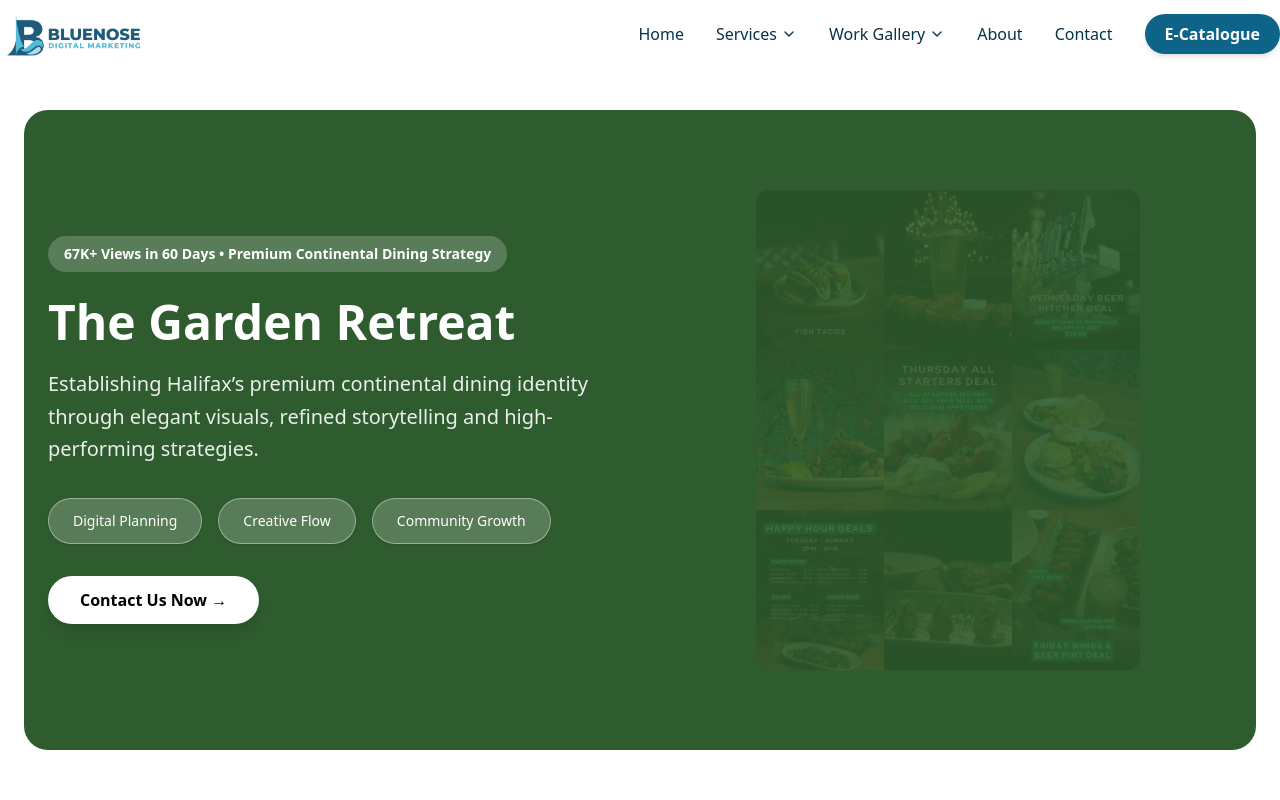
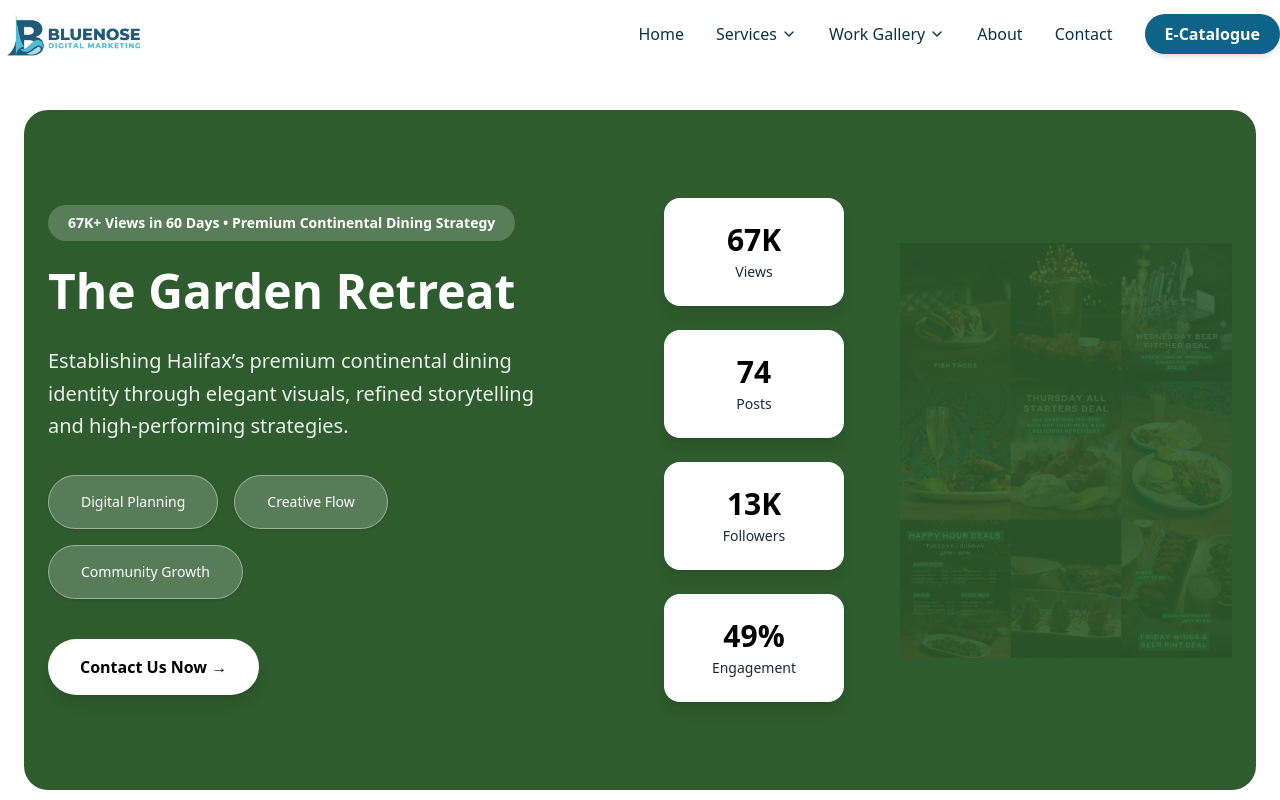
Before and after one commit to gunjanjindal-tech/BlueNose-Digital, a React (Vite) app: page /work/the-garden-retreat in a window 1280 px wide. Shown: the top 800 px of the page. Built offline with nearby package versions, Linux system fonts and the light colour scheme.

Commit message:
Fixed Client Page

```diff
--- a/index.html
+++ b/index.html
@@ -3,6 +3,11 @@
   <head>
     <meta charset="UTF-8" />
     <meta name="viewport" content="width=device-width, initial-scale=1.0" />
+
+    <!-- FAVICON (Browser tab + Google Search) -->
+<link rel="icon" href="/favicon.ico">
+    <link rel="icon" type="image/png" sizes="48x48" href="/favicon.png" />
+
     <title>Bluenose Marketing | Digital Marketing Agency in Halifax</title>
   </head>
   <body>
--- a/src/components/HomeClientGallery.jsx
+++ b/src/components/HomeClientGallery.jsx
@@ -145,7 +145,7 @@
 
 
   return (
-    <section className="pb-20 pt-10 px-6 ">
+    <section className="pb-20 pt-6 px-6 ">
 
        <p className="text-[#0E6388] font-semibold tracking-wide mb-2 text-center">
       → Client Results
@@ -335,7 +335,7 @@
             transition={{ duration: 0.6 }}
 
           >
-            <img src={data.grid} className="w-full h-40 sm:h-68 md:h-120 object-contain rounded-2xl" />
+            <img src={data.grid} className="w-full h-68 sm:h-68 md:h-120 object-contain rounded-2xl" />
           </motion.div>
         )}
       </AnimatePresence>
--- a/src/index.css
+++ b/src/index.css
@@ -12,6 +12,7 @@
   0% { transform: translateX(-50%); }
   100% { transform: translateX(0); }
 }
+
 
 .animate-slideX {
   animation: slideX 22s linear infinite;
@@ -101,3 +102,7 @@
 .animate-scrollX {
   animation: scrollX 22s linear infinite;
 }
+
+.wmain{
+  width: 1800px !important;
+}
--- a/src/pages/Home.jsx
+++ b/src/pages/Home.jsx
@@ -892,14 +892,14 @@
           className="
             min-w-[85%] sm:min-w-[70%] md:min-w-0
             snap-center
-            rounded-3xl p-10
+            rounded-3xl p-6
             bg-white/10 backdrop-blur-xl
             shadow-[0_12px_35px_rgba(0,0,0,0.10)]
             border border-white/20
             text-white flex flex-col justify-between
             hover:shadow-[0_20px_45px_rgba(0,0,0,0.18)]
-            hover:-translate-y-2 transition-all duration-300
-            min-h-[400px]
+            hover:-translate-y-1 transition-all duration-300
+            min-h-[350px]
           "
           style={{ background: "rgb(14, 99, 136)" }}
         >
--- a/src/pages/work/Hearthstone.jsx
+++ b/src/pages/work/Hearthstone.jsx
@@ -5,7 +5,6 @@
 import BlueSidebar from "../../components/BlueSidebar";
 import { AnimatePresence, motion } from "framer-motion";
 import { Helmet } from "react-helmet-async";
-
 
 import {
   TrendingUp,
@@ -49,9 +48,11 @@
   }, []);
 
   // Scroll detection for sidebar
+
   useEffect(() => {
   document.title = "Hearthstone Case Study | Bluenose Digital Marketing";
 }, []);
+
   useEffect(() => {
     const obsList = [];
     sections.forEach((sec) => {
@@ -164,7 +165,6 @@
           </aside>
         </div>
 
-
         {/* RIGHT CONTENT */}
         <div className="space-y-16 max-w-4xl w-full mx-auto">
 
@@ -262,14 +262,15 @@
             </div>
           </section>
 
-          {/* ================= OTHER CASE STUDIES ================= */}
-          <section id="case-studies" className="mt-16">
-            <h2 className="text-center text-3xl md:text-4xl font-extrabold text-[#063349] mb-10">
+          {/* ================= CASE STUDIES ================= */}
+                   <section id="case-studies" className="mt-16 max-w-4xl mx-auto">
+                     <h2 className="text-4xl font-extrabold text-[#063349] text-center mb-10">
                        Explore Our Other Client <span className="text-[#0E6388]">Case Studies</span>
                      </h2>
 
-            <div className="grid md:grid-cols-2 gap-10 text-center">
+                     <div className="grid grid-cols-1 md:grid-cols-2 gap-8">
 
+                       {/* 1 — Triveeni Events */}
                        <CaseCard
                          background="#F7FBCF"
                          logo="/client/logo-2.png"
@@ -278,11 +279,14 @@
                          stats={[
                            ["1.3M+", "Total Views"],
                            ["439K+", "Accounts Reached"],
+                           ["89%", "Organic Reach"],
+                           ["130%", "Growth Rate"],
                          ]}
                          link="/work/triveeni-events"
                          dark={false}
                        />
 
+                       {/* 2 — Beaver */}
                        <CaseCard
                          background="#FB8C00"
                          logo="/client/logo-5.png"
@@ -291,11 +295,14 @@
                          stats={[
                            ["79K+", "Total Views"],
                            ["48K+", "Accounts"],
+                           ["439", "Interactions"],
+                           ["39%", "Engagement"],
                          ]}
                          link="/work/beaver-bank-station"
                          dark={true}
                        />
 
+                       {/* 3 — Hearthstone */}
                        <CaseCard
                          background="#142758"
                          logo="/client/logo-6.png"
@@ -304,11 +311,14 @@
                          stats={[
                            ["1.6K+", "Total Views"],
                            ["78%", "Engagement"],
+                           ["94.6%", "ER Rate"],
+                           ["53", "Accounts"],
                          ]}
                          link="/work/hearthstone"
                          dark={true}
                        />
 
+                       {/* 4 — Pita Nutso */}
                        <CaseCard
                          background="#FDF1D9"
                          logo="/client/logo-3.png"
@@ -317,6 +327,8 @@
                          stats={[
                            ["36.1K", "Total Views"],
                            ["52", "Comment Shares"],
+                           ["276", "Interactions"],
+                           ["66%", "Engagement"],
                          ]}
                          link="/work/pita-nutso"
                          dark={false}
--- a/src/pages/work/TheGardenRetreat.jsx
+++ b/src/pages/work/TheGardenRetreat.jsx
@@ -1,11 +1,10 @@
 // src/pages/work/TheGardenRetreat.jsx
-import React, { useEffect, useState } from "react";
+import React, { useEffect, useState, useRef } from "react";
 import { Link } from "react-router-dom";
 import BlueSidebar from "../../components/BlueSidebar";
 import Counter from "../../components/Counter";
 import { motion, AnimatePresence } from "framer-motion";
 import { Helmet } from "react-helmet-async";
-
 
 // ICONS
 import {
@@ -23,6 +22,43 @@
   analytics: <BarChart3 className="w-full h-full" />,
   audience: <Users className="w-full h-full" />,
 };
+
+function HeroCounter({ value, suffix = "", duration = 3000 }) {
+  const [count, setCount] = useState(0);
+  const startTime = useRef(null);
+  const frame = useRef(null);
+
+  useEffect(() => {
+    function animate(timestamp) {
+      if (!startTime.current) startTime.current = timestamp;
+
+      const progress = Math.min(
+        (timestamp - startTime.current) / duration,
+        1
+      );
+
+      const current = Math.floor(progress * value);
+      setCount(current);
+
+      if (progress < 1) {
+        frame.current = requestAnimationFrame(animate);
+      } else {
+        setCount(value); // 🔒 stop exactly at final value
+      }
+    }
+
+    frame.current = requestAnimationFrame(animate);
+    return () => cancelAnimationFrame(frame.current);
+  }, [value, duration]);
+
+  return (
+    <>
+      {count}
+      {suffix}
+    </>
+  );
+}
+
 
 export default function TheGardenRetreat() {
   const sections = [
@@ -43,6 +79,8 @@
     return () => clearInterval(i);
   }, []);
 
+
+
   // ScrollSpy
   useEffect(() => {
     const observers = [];
@@ -62,6 +100,10 @@
     return () => observers.forEach((o) => o.disconnect());
   }, []);
 
+
+
+
+
   return (
     <div className="bg-white text-[#063349] font-inter px-6 pt-[110px] pb-20">
   <Helmet>
@@ -69,14 +111,14 @@
       </Helmet>
 
       {/* ================= HERO (Beaver Style) ================= */}
-      <section
-        className="min-h-[80vh] w-full flex items-center bg-[#2e5c2e] text-white rounded-3xl px-6 py-10 md:py-20 mb-20"
-      >
-        <div className="max-w-7xl mx-auto grid md:grid-cols-2 gap-12 items-center">
+<section className="min-h-[80vh] md:min-h-[70vh] w-full flex items-center bg-[#2e5c2e] text-white rounded-3xl px-4 sm:px-6 py-10 mb-20">
+  <div className="w-full md:max-w-7xl mx-auto grid grid-cols-1 md:grid-cols-2 gap-12 items-center">
 
-          {/* LEFT */}
-          <div className="flex flex-col justify-center items-center md:items-start text-center md:text-left">
-            <div className="inline-block bg-white/20 px-4 py-2 rounded-full text-sm font-semibold mb-5">
+
+    {/* ================= LEFT ================= */}
+    <div className="flex flex-col justify-center items-center md:items-start text-center md:text-left mr-12">
+     <div className="inline-block bg-white/20 px-5 py-2 rounded-full text-sm font-semibold mb-5 ">
+
         67K+ Views in 60 Days • Premium Continental Dining Strategy
       </div>
 
@@ -84,9 +126,9 @@
         The Garden <span className="text-white">Retreat</span>
       </h1>
 
-            <p className="text-xl mt-4 text-white/90 leading-relaxed max-w-xl">
-              Establishing Halifax’s premium continental dining identity through elegant visuals,
-              refined storytelling and high-performing strategies.
+      <p className="text-xl mt-6 text-white/90 leading-relaxed max-w-xl">
+        Establishing Halifax’s premium continental dining identity through
+        elegant visuals, refined storytelling and high-performing strategies.
       </p>
 
       {/* TAGS */}
@@ -94,7 +136,7 @@
         {["Digital Planning", "Creative Flow", "Community Growth"].map((t, i) => (
           <div
             key={i}
-                  className="bg-white/20 px-6 py-3 rounded-full border border-white/40 text-white text-sm shadow"
+            className="bg-white/20 px-8 py-4 rounded-full border border-white/40 text-white text-sm shadow"
           >
             {t}
           </div>
@@ -102,14 +144,40 @@
       </div>
 
       <Link to="/contact">
-              <button className="mt-8 px-8 py-3 bg-white text-black font-semibold rounded-full shadow-lg">
+        <button className="mt-10 px-8 py-4 bg-white text-black font-semibold rounded-full shadow-lg">
           Contact Us Now →
         </button>
       </Link>
     </div>
 
-          {/* RIGHT — Logo / Grid switch (Beaver Style) */}
-          <div className="flex justify-center w-full max-w-[400px] h-[260px] sm:h-[330px] md:h-[480px] mx-auto">
+    {/* ================= RIGHT ================= */}
+    <div className="w-full flex justify-center">
+      <div className="flex flex-col lg:flex-row items-center gap-10 lg:gap-14">
+
+        {/* COUNTERS — DESKTOP ONLY */}
+        <div className="hidden lg:flex flex-col gap-6">
+          {[
+            { value: 67, suffix: "K", label: "Views" },
+            { value: 74, suffix: "", label: "Posts" },
+            { value: 13, suffix: "K", label: "Followers" },
+            { value: 49, suffix: "%", label: "Engagement" },
+          ].map((item, i) => (
+            <div
+              key={i}
+              className="bg-white text-black rounded-2xl px-6 py-6 w-[180px] shadow-lg text-center"
+            >
+              <div className="text-3xl font-extrabold">
+                <HeroCounter value={item.value} suffix={item.suffix} />
+              </div>
+              <div className="text-sm mt-1 text-gray-800 font-medium">
+                {item.label}
+              </div>
+            </div>
+          ))}
+        </div>
+
+        {/* IMAGE / LOGO */}
+        <div className="flex justify-center items-center w-full max-w-[800px] h-[300px] sm:h-[420px] lg:h-[600px]">
           <AnimatePresence mode="wait">
             {!showGrid ? (
               <motion.div
@@ -118,9 +186,13 @@
                 animate={{ opacity: 1, scale: 1 }}
                 exit={{ opacity: 0 }}
                 transition={{ duration: 0.6 }}
-                  className="flex justify-center items-center w-full"
+                className="flex justify-center items-center w-full h-full"
               >
-                  <img src="/client/logo-8.png" className="h-80 sm:h-88" />
+                <img
+                  src="/client/logo-8.png"
+                  className="h-64 sm:h-72 lg:h-80 object-contain"
+                  alt="Client Logo"
+                />
               </motion.div>
             ) : (
               <motion.div
@@ -129,17 +201,25 @@
                 animate={{ opacity: 1 }}
                 exit={{ opacity: 0 }}
                 transition={{ duration: 0.6 }}
+                className="flex justify-center items-center w-full h-full"
               >
                 <img
                   src="/client-grid/graden-retreat-grid.jpg"
-                    className="w-full h-full object-contain rounded-xl"
+                  className="rounded-xl object-contain w-full h-full"
+                  style={{ maxWidth: "800px", maxHeight: "600px" }}
+                  alt="Garden Retreat Grid"
                 />
               </motion.div>
             )}
           </AnimatePresence>
         </div>
+
+      </div>
+    </div>
+
   </div>
 </section>
+
 
       {/* ================= MAIN GRID ================= */}
       <section className="max-w-7xl mx-auto grid lg:grid-cols-[280px_1fr] gap-12">
```
Also changed, not shown: public/favicon.png (renamed from public/logo/monoicon.png), 1 other file (tests, documents, lock files or other folders). Lines whose indentation alone changed are shown as unchanged.
